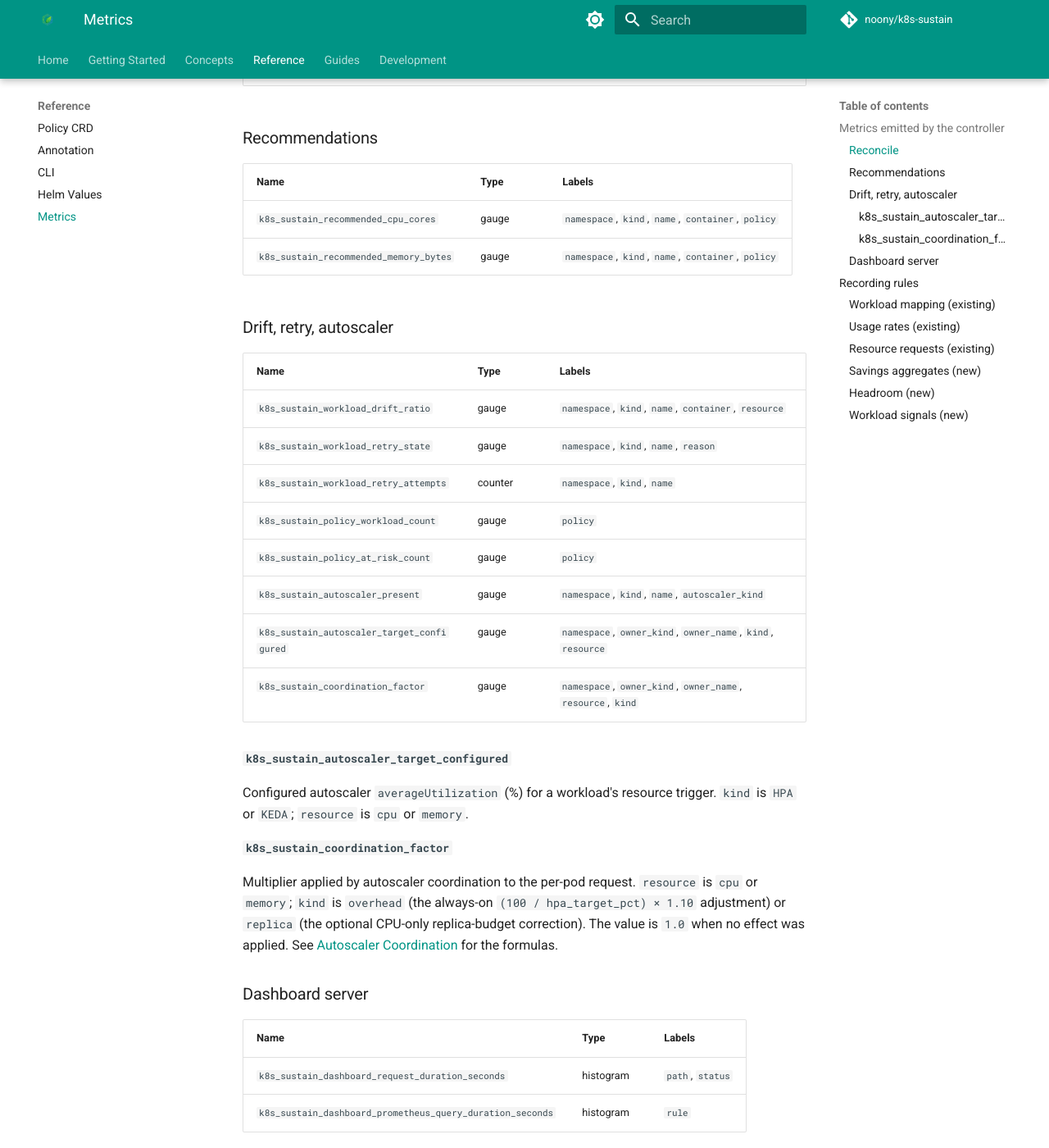
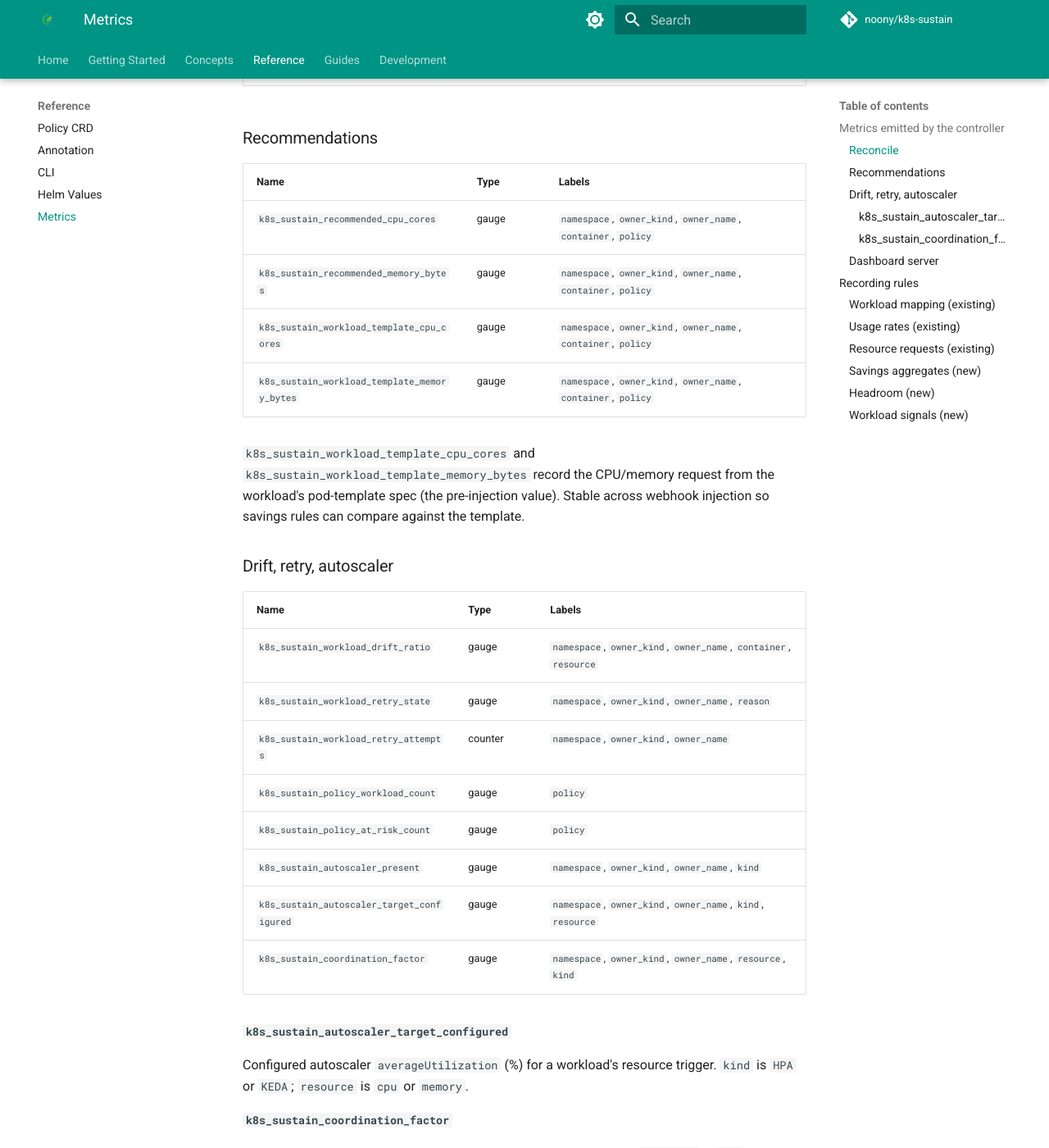
Before and after one commit to noony/k8s-sustain, an MkDocs documentation site: the page built from docs/reference/metrics.md, in a window 1280 px wide and 1400 px high, scrolled down 555 px. Shown: the whole window at 82% size. Built offline with MkDocs 1.6.1 and Material for MkDocs 9.7.7, drawn with Linux system fonts in a browser that asks for light colours; comment, search, counter and statistics services are not loaded.

Commit message:
docs(metrics): sync with metrics emitted by internal/
- Fix label names across recommendations, drift/retry, and autoscaler tables:
  `kind`/`name` → `owner_kind`/`owner_name` (matching actual Prometheus label names).
- Fix `k8s_sustain_autoscaler_present` label: `autoscaler_kind` → `kind`.
- Add missing metrics `k8s_sustain_workload_template_cpu_cores` and
  `k8s_sustain_workload_template_memory_bytes` with correct labels and description.

Co-Authored-By: Claude Sonnet 4.6 <noreply@anthropic.com>

```diff
--- a/docs/reference/metrics.md
+++ b/docs/reference/metrics.md
@@ -17,19 +17,23 @@ shipped in the Helm chart. Use these to build alerts or custom Grafana boards.
 
 | Name | Type | Labels |
 |------|------|--------|
-| `k8s_sustain_recommended_cpu_cores`     | gauge | `namespace`, `kind`, `name`, `container`, `policy` |
-| `k8s_sustain_recommended_memory_bytes`  | gauge | `namespace`, `kind`, `name`, `container`, `policy` |
+| `k8s_sustain_recommended_cpu_cores`        | gauge | `namespace`, `owner_kind`, `owner_name`, `container`, `policy` |
+| `k8s_sustain_recommended_memory_bytes`     | gauge | `namespace`, `owner_kind`, `owner_name`, `container`, `policy` |
+| `k8s_sustain_workload_template_cpu_cores`  | gauge | `namespace`, `owner_kind`, `owner_name`, `container`, `policy` |
+| `k8s_sustain_workload_template_memory_bytes` | gauge | `namespace`, `owner_kind`, `owner_name`, `container`, `policy` |
+
+`k8s_sustain_workload_template_cpu_cores` and `k8s_sustain_workload_template_memory_bytes` record the CPU/memory request from the workload's pod-template spec (the pre-injection value). Stable across webhook injection so savings rules can compare against the template.
 
 ### Drift, retry, autoscaler
 
 | Name | Type | Labels |
 |------|------|--------|
-| `k8s_sustain_workload_drift_ratio`      | gauge   | `namespace`, `kind`, `name`, `container`, `resource` |
-| `k8s_sustain_workload_retry_state`      | gauge   | `namespace`, `kind`, `name`, `reason` |
-| `k8s_sustain_workload_retry_attempts`   | counter | `namespace`, `kind`, `name` |
+| `k8s_sustain_workload_drift_ratio`      | gauge   | `namespace`, `owner_kind`, `owner_name`, `container`, `resource` |
+| `k8s_sustain_workload_retry_state`      | gauge   | `namespace`, `owner_kind`, `owner_name`, `reason` |
+| `k8s_sustain_workload_retry_attempts`   | counter | `namespace`, `owner_kind`, `owner_name` |
 | `k8s_sustain_policy_workload_count`     | gauge   | `policy` |
 | `k8s_sustain_policy_at_risk_count`      | gauge   | `policy` |
-| `k8s_sustain_autoscaler_present`        | gauge   | `namespace`, `kind`, `name`, `autoscaler_kind` |
+| `k8s_sustain_autoscaler_present`        | gauge   | `namespace`, `owner_kind`, `owner_name`, `kind` |
 | `k8s_sustain_autoscaler_target_configured` | gauge | `namespace`, `owner_kind`, `owner_name`, `kind`, `resource` |
 | `k8s_sustain_coordination_factor`       | gauge   | `namespace`, `owner_kind`, `owner_name`, `resource`, `kind` |
 
```
